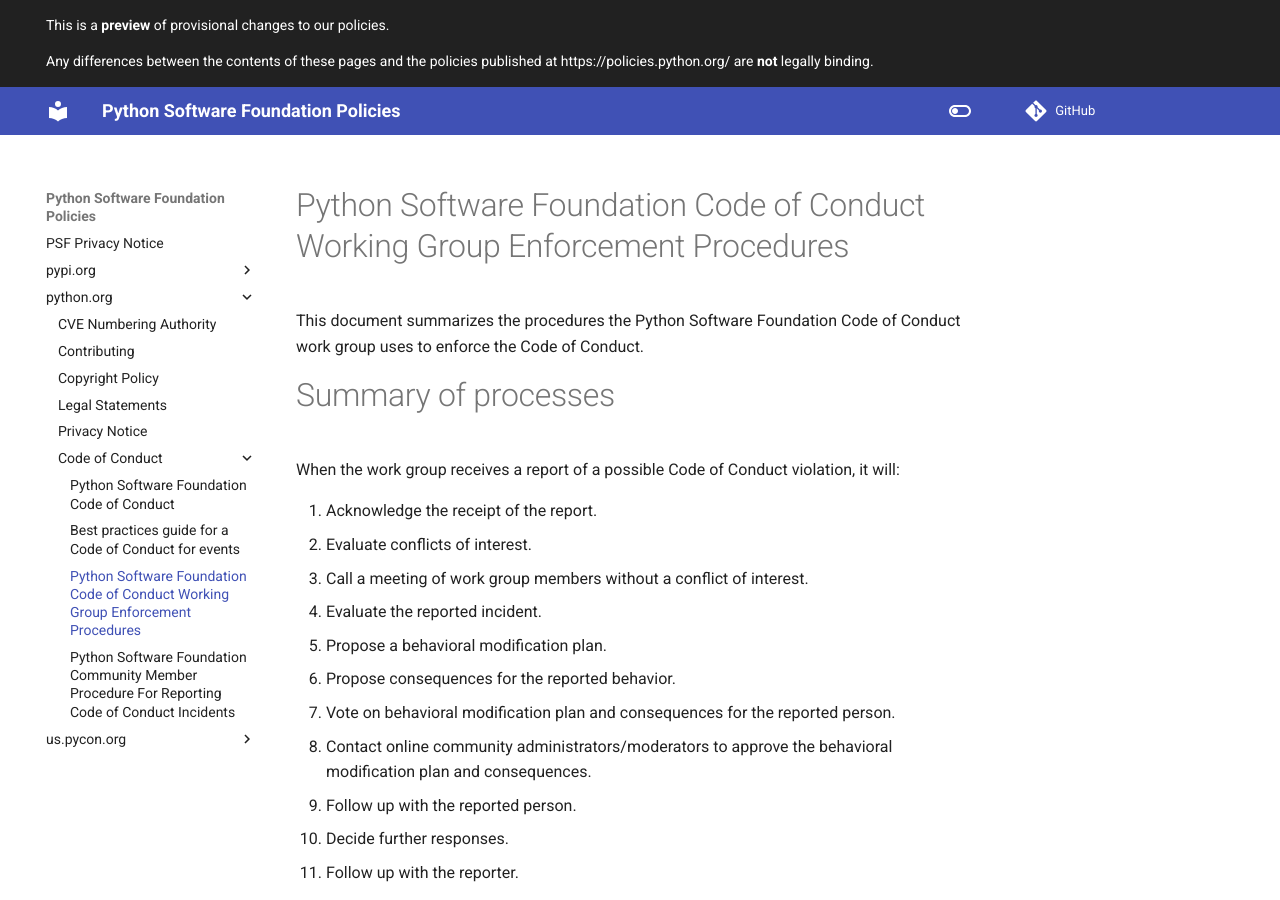
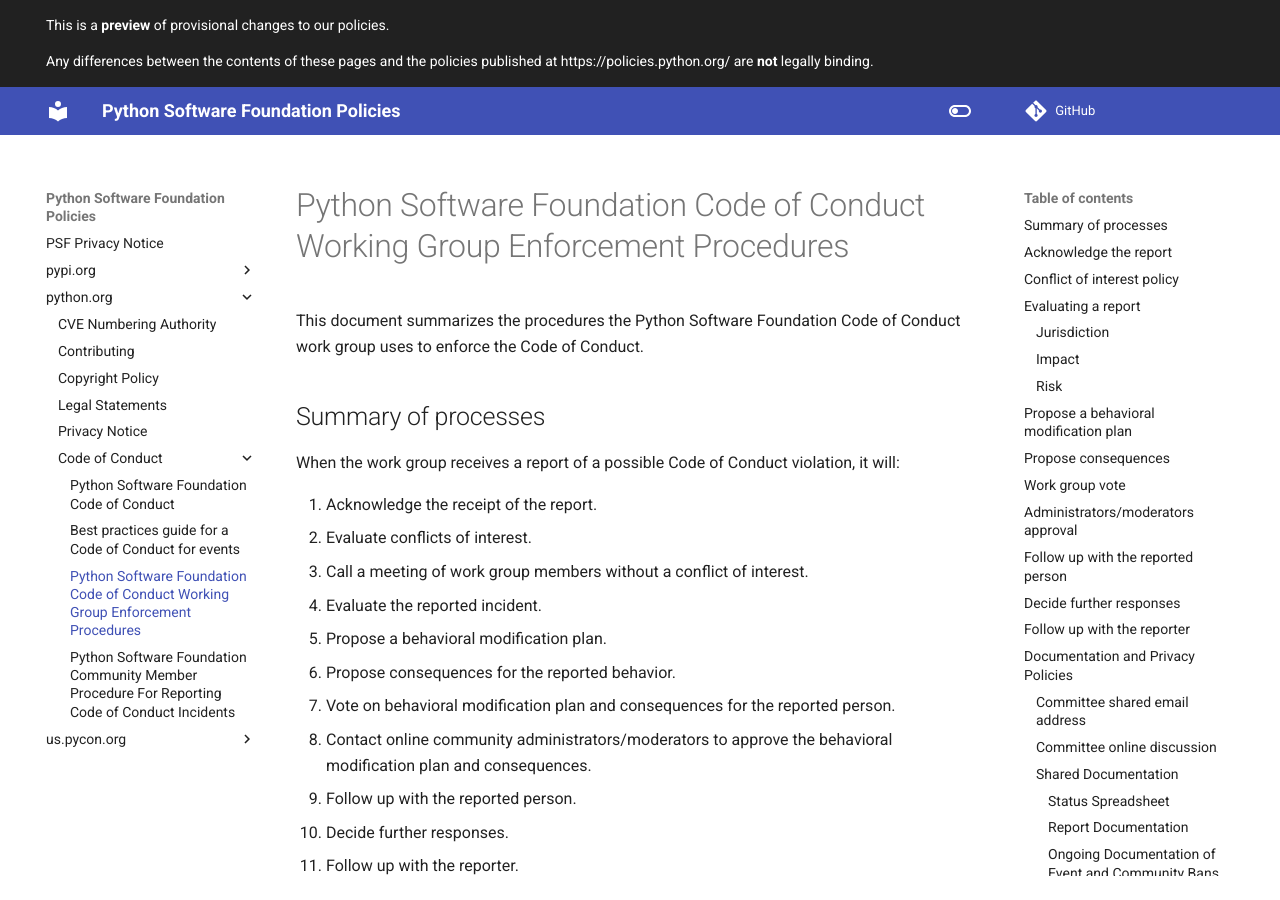
Before and after one commit to psf/policies, an MkDocs documentation site: the page built from docs/python.org/code-of-conduct/Enforcement-Procedures.md, in a window 1280 px wide and 900 px high. Built offline with MkDocs 1.6.1 and Material for MkDocs 9.7.7, drawn with Linux system fonts in a browser that asks for light colours; comment, search, counter and statistics services are not loaded.

Commit message:
:pencil2: Fix headings order
There should only be one H1

```diff
--- a/docs/python.org/code-of-conduct/Enforcement-Procedures.md
+++ b/docs/python.org/code-of-conduct/Enforcement-Procedures.md
@@ -2,7 +2,7 @@
 
 This document summarizes the procedures the Python Software Foundation Code of Conduct work group uses to enforce the Code of Conduct.
 
-# Summary of processes
+## Summary of processes
 
 When the work group receives a report of a possible Code of Conduct violation, it will:
 
@@ -18,11 +18,11 @@
  9. Decide further responses.
  10. Follow up with the reporter.
 
-# Acknowledge the report
+## Acknowledge the report
 
 Reporters should receive an emailed acknowledgment of the receipt of their report within 24 hours.
 
-# Conflict of interest policy
+## Conflict of interest policy
 
 Examples of conflicts of interest include:
 
@@ -38,20 +38,20 @@
 
 Anyone who has a conflict of interest will remove themselves from the discussion of the incident, and recluse themselves from voting on a response to the report.
 
-# Evaluating a report
+## Evaluating a report
 
-## Jurisdiction
+### Jurisdiction
 
  * *Is this a Code of Conduct violation?* Is this behavior on our list of inappropriate behavior? Is it borderline inappropriate behavior? Does it violate our community norms?
  * *Did this occur in a space that is within our Code of Conduct's scope?* If the incident occurred outside the community, but a community member's mental health or physical safety may be negatively impacted if no action is taken, the incident may be in scope. Private conversations in community spaces are also in scope.
 
-## Impact
+### Impact
 
  * *Did this incident occur in a private conversation or in a public space?* Incidents that all community members can see will have more negative impact.
  * *Does this behavior negatively impact a marginalized group in our community?* Is the reporter a person from a marginalized group in our community? How is the reporter being negatively impacted by the reported person's behavior? Are members of the marginalized group likely to disengage with the community if no action was taken on this report?
  * *Does this incident involve a community leader?* Community members often look up to community leaders to set the standard of acceptable behavior.
 
-## Risk
+### Risk
 
  * *Does this incident include sexual harassment?*
  * *Does this pose a safety risk?* Does the behavior put a person's physical safety at risk? Will this incident severely negatively impact someone's mental health?
@@ -59,7 +59,7 @@
 
 Reports which involve higher risk or higher impact may face more severe consequences than reports which involve lower risk or lower impact.
 
-# Propose a behavioral modification plan
+## Propose a behavioral modification plan
 
 The work group will determine a concrete behavioral modification plan that ensures the inappropriate behavior is not repeated.  The work group will also discuss what actions may need to be taken if the reported person does not agree to the behavioral modification plan.
 
@@ -74,7 +74,7 @@
  * Removing a person from leadership of relevant organizations
  * Removing a person from membership of relevant organizations
 
-# Propose consequences
+## Propose consequences
 
 What follows are examples of possible consequences to an incident report. This consequences list is not inclusive, and the Python Software Foundation Code of Conduct work group reserves the right to take any action it deems necessary.
 
@@ -87,11 +87,11 @@
  * Permanently removing the reported person from the online community
  * Publishing an account of the incident
 
-# Work group vote
+## Work group vote
 
 Some work group members may have a conflict of interest and may be excluded from discussions of a particular incident report. Excluding those members, decisions on the behavioral modification plans and consequences will be determined by a two-thirds majority vote of the Python Software Foundation Code of Conduct work group.
 
-# Administrators/moderators approval
+## Administrators/moderators approval
 
 Once the work group has approved the behavioral modification plans and consequences, they will communicate the recommended response to the administrators/moderators of the online community. The work group should not state who reported this incident. They should attempt to anonymize any identifying information from the report.
 
@@ -99,7 +99,7 @@
 
 In cases where the administrators/moderators disagree on the suggested resolution for a report, the Python Software Foundation Code of Conduct work group may choose to notify the Python Software Foundation board.
 
-# Follow up with the reported person
+## Follow up with the reported person
 
 The Python Software Foundation Code of Conduct work group will work with online community administrators/moderators to draft a response to the reported person. The email should contain:
 
@@ -110,17 +110,17 @@
 
 The work group should not state who reported this incident. They should attempt to anonymize any identifying information from the report. The reported person should be discouraged from contacting the reporter to discuss the report. If they wish to apologize to the reporter, the work group can accept the apology on behalf of the reporter.
 
-# Decide further responses
+## Decide further responses
 
 If the reported person provides additional context, the Python Software Foundation Code of Conduct work group may need to re-evaluate the behavioral modification plan and consequences.
 
-# Follow up with the reporter
+## Follow up with the reporter
 
 A person who makes a report should receive a follow-up email stating what action was taken in response to the report. If the work group decided no response was needed, they should provide an email explaining why it was not a Code of Conduct violation. Reports that are not made in good faith (such as "reverse sexism" or "reverse racism") may receive no response.
 
 The follow-up email should be sent no later than one week after the receipt of the report. If deliberation or follow-up with the reported person takes longer than one week, the work group should send a status email to the reporter.
 
-# Documentation and Privacy Policies
+## Documentation and Privacy Policies
 
 Depending on how the Code of Conduct committee is set up, there may be different places where information about the Code of Conduct reports may be accessible:
 
@@ -131,13 +131,13 @@
 
 In all cases, documents and notes should only be available to committee members who do not have a conflict of interest for the report. This requires communities to choose documentation tools that will meet their privacy needs.
 
-## Committee shared email address
+### Committee shared email address
 
 Code of Conduct committees need to be able to be reached by one email address. It is recommended that the committee use an alias that forwards email to individual members.
 
 Using a mailing list is not recommended. This is because mailing lists typically archive all emails. This means new committee members gain access to all past archives. They can deliberately or accidentally see past reports where they have a conflict of interest. In order to prevent potential conflicts of interest, it is recommended to not have a mailing list archive.
 
-## Committee online discussion
+### Committee online discussion
 
 A Code of Conduct committee may have an online, real-time discussion forum, such as Slack, Zulip, or IRC. If the online chat platform allows, it is recommended to set the committee channel to have past history not be available to new committee members who join the channel.
 
@@ -147,14 +147,14 @@
 
 If no online real-time discussion forum is used, committee members without a conflict of interest will discuss the case on a separate email thread. If no committee member has a conflict of interest, and the committee email is an alias, the committee may reply to the alias to discuss the issues.
 
-## Shared Documentation
+### Shared Documentation
 
 The Code of Conduct committee should keep two types of shared documents:
 
  * A spreadsheet with the status of open and closed cases
  * A separate document for each report
 
-### Status Spreadsheet
+#### Status Spreadsheet
 
 The spreadsheet with status of open and closed cases should have the following format:
 
@@ -194,7 +194,7 @@
 
 Keep resolutions and notes vague enough that enforcement team members with a conflict of interest don't know the details of the incident. Use gender-neutral language when describing the reported person in the spreadsheet.
 
-### Report Documentation
+#### Report Documentation
 
 Each report should be assigned a code name, using an [online random phrase generator](http://watchout4snakes.com/wo4snakes/Random/RandomPhrase). The code name should be used in the document's title. Only committee members without a conflict of interest should have access to the report documentation.
 
@@ -210,7 +210,7 @@
 
 All discussion summaries should include dates that they took place.
 
-### Ongoing Documentation of Event and Community Bans
+#### Ongoing Documentation of Event and Community Bans
 
 The Board Secretary and/or other persons or roles designated by a resolution of the Board ("maintainers") shall maintain a list of people who have been banned from Python Software Foundation-organized events including:
 
@@ -219,7 +219,7 @@
 
 This list shall only be viewable by the maintainers.
 
-### Privacy Concerns
+#### Privacy Concerns
 
 There are some common privacy pitfalls to online tools like Google Docs. Make sure to always share the document with committee members who don't have a conflict of interest, rather than turning link sharing on. This prevents people outside of the committee from accessing the documents.
 
@@ -227,7 +227,7 @@
 
 When on-boarding new committee members, they should be provided with a list of names of people who have been reported in a Code of Conduct incident. The new committee member should state whether they have any conflicts of interest with reviewing documentation for those cases. If not, they will be given edit access to the report documents.
 
-# Changes to Code of Conduct
+## Changes to Code of Conduct
 
 When discussing a change to the Python community Code of Conduct or enforcement policies, the Python Software Foundation Code of Conduct work group will follow this decision-making process:
 
```
Also changed, not shown: docs/python.org/code-of-conduct/Procedures-for-Reporting-Incidents.md (+1 -1 lines).
